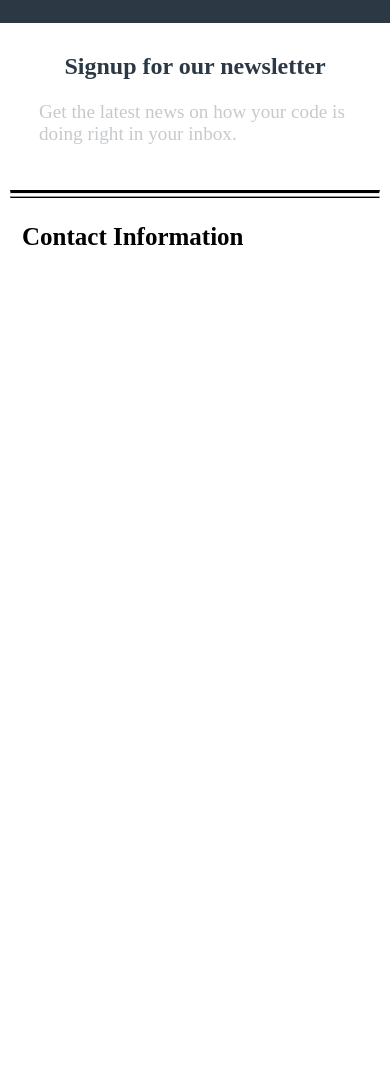
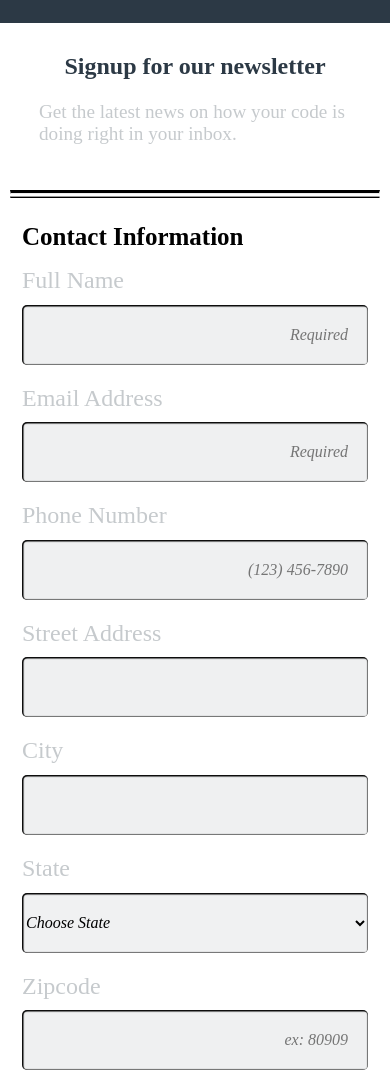
Before and after one commit to TypeErrorDev/Error-Dev-Registration-Form, a plain HTML site: page index.html in a window 390 px wide. Shown: the part 57-1129 px from the top of the page. Before the commit the page ends 844 px from the top, so only its background shows below. Drawn offline with nearby package versions, Linux system fonts and the light colour scheme.

Commit message:
Chipping away
Only part that is left on the form for now is the size of the zipcode box. Working on that, might just do a hard width in mobile, then flex grow value to 768px viewport..

```diff
--- a/index.html
+++ b/index.html
@@ -24,15 +24,97 @@
     <form action="index.html" method="post" class="flexbox">
       <fieldset class="flexbox">
         <legend class="contact-header flex-child">Contact Information</legend>
+
+        <!-- Ful Name -->
+        <label for="name" class="">Full Name</label>
+        <input type="text" id="name" name="contact-name" required class=" input-field" placeholder="Required">
+
+        <!-- Email Address -->
+        <label for="email" class="">Email Address</label>
+        <input type="email" id="email" name="contact-email" required class="input-field" placeholder="Required">
+
+        <!-- Phone Number -->
+        <label for="phone" class="">Phone Number</label>
+        <input type="tel" id="phone" name="contact-phone" class="input-field" placeholder="(123) 456-7890">
+
+        <!-- Street Address -->
+        <label for="address" class="">Street Address</label>
+        <input type="text" id="address" name="contact-address" class="input-field">
+
+        <!-- City -->
+        <label for="city" class="">City</label>
+        <input type="text" id="city" name="contact-city" class="input-field">
+
+        <!-- State -->
+        <label for="state" class="input">State</label>
+        <select id="state" name="contact-state" class="input-box" size="1">
+          <option value="disabled selcted" id="place">Choose State</option>
+            <option value="AK">AK</option>
+            <option value="AL">AL</option>
+            <option value="AR">AR</option>
+            <option value="AZ">AZ</option>
+            <option value="CA">CA</option>
+            <option value="CO">CO</option>
+            <option value="CT">CT</option>
+            <option value="DC">DC</option>
+            <option value="DE">DE</option>
+            <option value="FL">FL</option>
+            <option value="GA">GA</option>
+            <option value="HI">HI</option>
+            <option value="IA">IA</option>
+            <option value="ID">ID</option>
+            <option value="IL">IL</option>
+            <option value="IN">IN</option>
+            <option value="KS">KS</option>
+            <option value="KY">KY</option>
+            <option value="LA">LA</option>
+            <option value="MA">MA</option>
+            <option value="MD">MD</option>
+            <option value="ME">ME</option>
+            <option value="MI">MI</option>
+            <option value="MN">MN</option>
+            <option value="MO">MO</option>
+            <option value="MS">MS</option>
+            <option value="MT">MT</option>
+            <option value="NC">NC</option>
+            <option value="ND">ND</option>
+            <option value="NE">NE</option>
+            <option value="NH">NH</option>
+            <option value="NJ">NJ</option>
+            <option value="NM">NM</option>
+            <option value="NV">NV</option>
+            <option value="NY">NY</option>
+            <option value="OH">OH</option>
+            <option value="OK">OK</option>
+            <option value="OR">OR</option>
+            <option value="PA">PA</option>
+            <option value="RI">RI</option>
+            <option value="SC">SC</option>
+            <option value="SD">SD</option>
+            <option value="TN">TN</option>
+            <option value="TX">TX</option>
+            <option value="UT">UT</option>
+            <option value="VA">VA</option>
+            <option value="VT">VT</option>
+            <option value="WA">WA</option>
+            <option value="WI">WI</option>
+            <option value="WV">WV</option>
+            <option value="WY">WY</option>
+        </select>
+
+        <!-- Zip Code -->
+        <label for="zipcode" class="">Zipcode</label>
+        <input type="text" id="zipcode" name="contact-zipcode" class="input-field" placeholder="ex: 80909" maxlength="6">
+
+
+
+
       </fieldset>
     </form>
 
 
     <!-- <form action="index.html" method="post">
-      <h2>Contact Information</h2>
 
-      <fieldset>
-        <legend><span class="number">1</span> Your basic info</legend>
         <label for="name">Name:</label>
         <input type="text" id="name" name="user_name" />
 
--- a/style.css
+++ b/style.css
@@ -39,10 +39,6 @@
 }
 
 
-
-
-
-
 /* Form Styles */
 .h2-contact{
   align-self: flex-start;
@@ -59,9 +55,39 @@ fieldset {
   margin-left: 10px;
   padding-top: 25px;
 }
+label{
+  margin: 10px 0 10px 10px;
+  font-size: 24px;
+  color: #C6CACD;
+}
+input{
+  height: 60px;
+  box-shadow: inset 0.5px 0.5px 1px 1px black;
+  border-radius: 5px;
+  margin: 0 10px 10px 10px;
+  text-align: left;
+  font-size: 16px;
+  border: none;
+}
+input::placeholder{
+  margin-right: 20px;
+  text-align: end;
+  font-style: italic;
+}
+select{
+  height: 60px;
+  background-color: #f0f1f2;
+  border-radius: 5px;
+  box-shadow: inset 0.5px 0.5px 1px 1px black;
+  margin: 0 10px 10px 10px;
+  text-align: left;
+  font-size: 16px;
+  font-style: italic;
+  border: none;
+}
+#zipcode{
 
-
-
+}
 
 
 
@@ -76,3 +102,7 @@ fieldset {
   align-self: center;
   /* outline: 1px solid red; */
 }
+
+.input-field{
+  background-color: #EFF0F1;
+}
```
